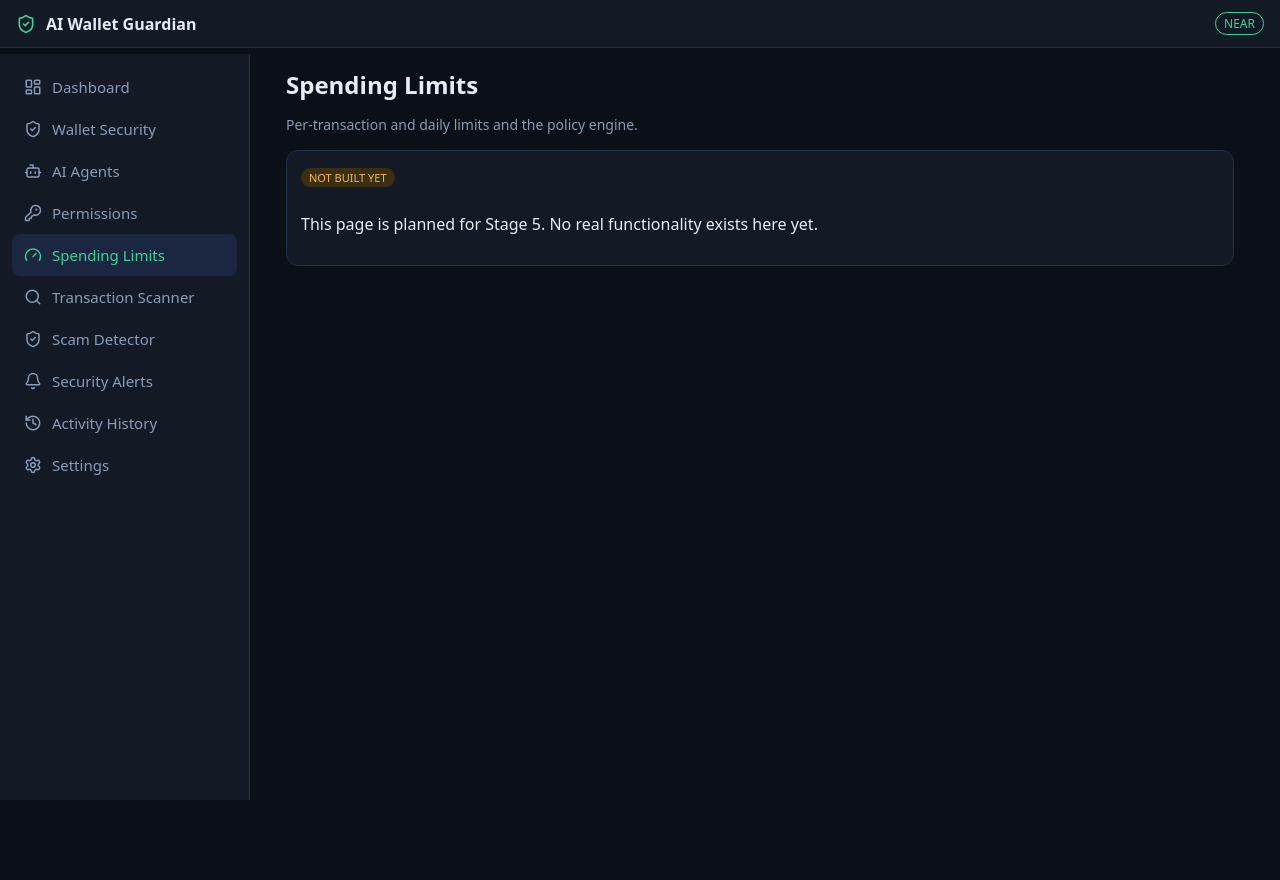
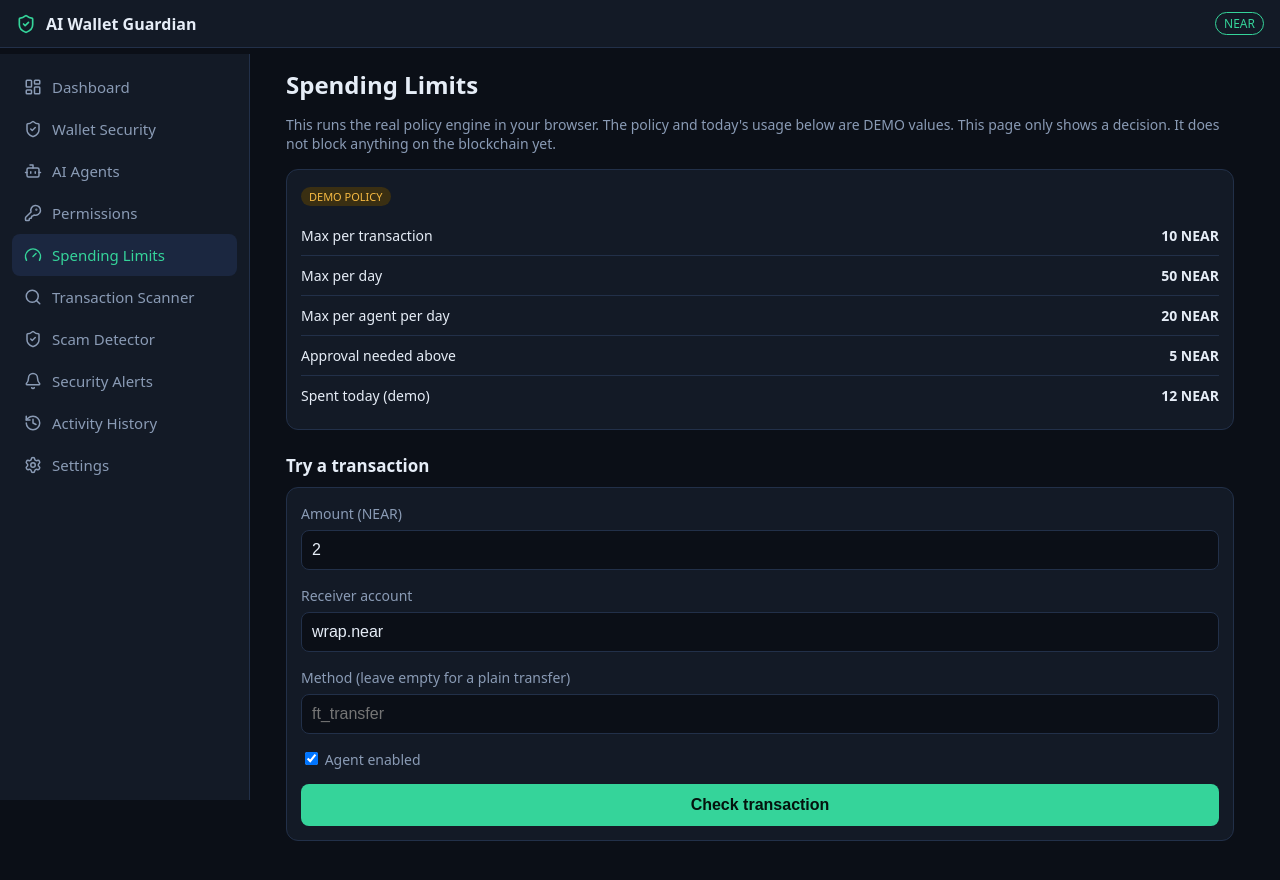
Before and after one commit to muhammad884/near-ai-wallet-guardian, a React (Vite) app in the folder web/: page /limits in a window 1280 px wide. Shown: the top 880 px of the page. Before the commit the page ends 800 px from the top, so only its background shows below. Built offline with nearby package versions, Linux system fonts and the light colour scheme.

Commit message:
Add Spending Limits page using the policy engine

```diff
--- a/web/src/App.tsx
+++ b/web/src/App.tsx
@@ -3,6 +3,7 @@ import { NavLink, Route, Routes } from 'react-router-dom'
 import { Menu, ShieldCheck, X } from 'lucide-react'
 import { nav } from './nav'
 import { Dashboard, Placeholder } from './pages'
+import { Limits } from './limits'
 
 export default function App() {
   const [open, setOpen] = useState(false)
@@ -32,7 +33,8 @@ export default function App() {
       <main className="content">
         <Routes>
           <Route path="/" element={<Dashboard />} />
-          {nav.filter((i) => i.path !== '/').map((i) => (
+          <Route path="/limits" element={<Limits />} />
+          {nav.filter((i) => i.path !== '/' && i.path !== '/limits').map((i) => (
             <Route key={i.path} path={i.path} element={<Placeholder item={i} />} />
           ))}
         </Routes>
--- a/web/src/index.css
+++ b/web/src/index.css
@@ -70,3 +70,13 @@ h2 { margin: 24px 0 10px; font-size: 17px; }
   .content { margin-left: 270px; margin-right: auto; }
   .grid { grid-template-columns: repeat(4, 1fr); }
 }
+.field {
+  display: block; width: 100%; margin: 6px 0 14px; padding: 10px;
+  background: var(--bg); color: var(--text);
+  border: 1px solid var(--border); border-radius: 8px; font-size: 16px;
+}
+.btn {
+  display: block; width: 100%; margin-top: 14px; padding: 12px;
+  background: var(--accent); color: #04130d; font-weight: 600;
+  border: 0; border-radius: 8px; font-size: 16px;
+}
--- /dev/null
+++ b/web/src/limits.tsx
@@ -0,0 +1,87 @@
+import { useState } from 'react'
+import { evaluate } from './policy/engine'
+import type { Policy, Result, Usage } from './policy/types'
+
+const policy: Policy = {
+  maxPerTx: 10,
+  maxDaily: 50,
+  maxPerAgentDaily: 20,
+  approvalAbove: 5,
+  allowedContracts: ['wrap.near'],
+  allowedMethods: ['ft_transfer'],
+  restrictedMethods: ['add_full_access_key', 'delete_account'],
+}
+
+const usage: Usage = { totalToday: 12, agentToday: 6 }
+
+export function Limits() {
+  const [amount, setAmount] = useState('2')
+  const [receiver, setReceiver] = useState('wrap.near')
+  const [method, setMethod] = useState('')
+  const [enabled, setEnabled] = useState(true)
+  const [result, setResult] = useState<Result | null>(null)
+
+  function check() {
+    setResult(
+      evaluate(
+        policy,
+        enabled,
+        {
+          agentId: 'demo-agent',
+          receiver: receiver.trim(),
+          amount: Number(amount),
+          method: method.trim() || undefined,
+        },
+        usage,
+      ),
+    )
+  }
+
+  const cls =
+    result?.decision === 'APPROVED' ? 'ok'
+    : result?.decision === 'BLOCKED' ? 'bad'
+    : 'mid'
+
+  return (
+    <div>
+      <h1>Spending Limits</h1>
+      <p className="muted">
+        This runs the real policy engine in your browser. The policy and
+        today&apos;s usage below are DEMO values. This page only shows a
+        decision. It does not block anything on the blockchain yet.
+      </p>
+
+      <div className="card" style={{ marginTop: 16 }}>
+        <span className="tag-demo">DEMO POLICY</span>
+        <div className="row"><span>Max per transaction</span><strong>{policy.maxPerTx} NEAR</strong></div>
+        <div className="row"><span>Max per day</span><strong>{policy.maxDaily} NEAR</strong></div>
+        <div className="row"><span>Max per agent per day</span><strong>{policy.maxPerAgentDaily} NEAR</strong></div>
+        <div className="row"><span>Approval needed above</span><strong>{policy.approvalAbove} NEAR</strong></div>
+        <div className="row"><span>Spent today (demo)</span><strong>{usage.totalToday} NEAR</strong></div>
+      </div>
+
+      <h2>Try a transaction</h2>
+      <div className="card">
+        <label className="muted">Amount (NEAR)</label>
+        <input className="field" value={amount} onChange={(e) => setAmount(e.target.value)} inputMode="decimal" />
+        <label className="muted">Receiver account</label>
+        <input className="field" value={receiver} onChange={(e) => setReceiver(e.target.value)} />
+        <label className="muted">Method (leave empty for a plain transfer)</label>
+        <input className="field" value={method} onChange={(e) => setMethod(e.target.value)} placeholder="ft_transfer" />
+        <label className="muted">
+          <input type="checkbox" checked={enabled} onChange={(e) => setEnabled(e.target.checked)} /> Agent enabled
+        </label>
+        <button className="btn" onClick={check}>Check transaction</button>
+      </div>
+
+      {result && (
+        <div className="card" style={{ marginTop: 12 }}>
+          <div className={'big ' + cls}>{result.decision}</div>
+          {result.reasons.map((r) => (
+            <div className="row" key={r}>{r}</div>
+          ))}
+        </div>
+      )}
+    </div>
+  )
+}
```
